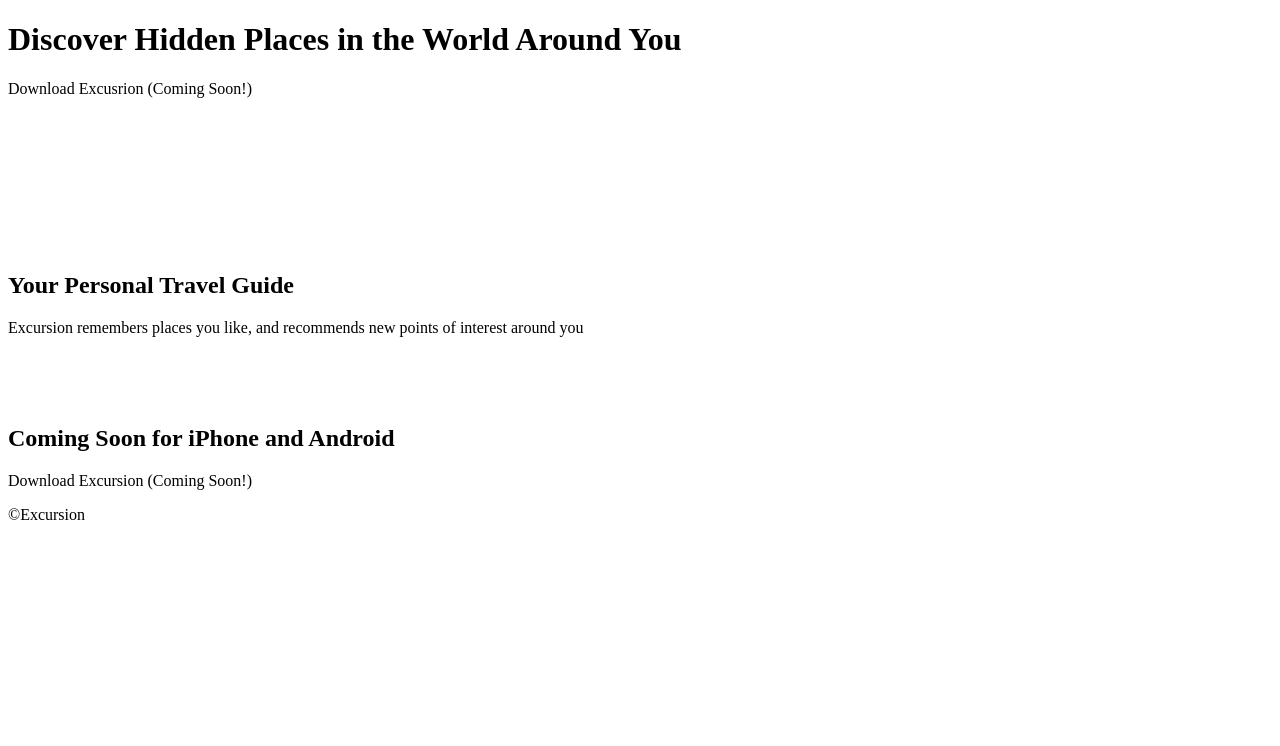
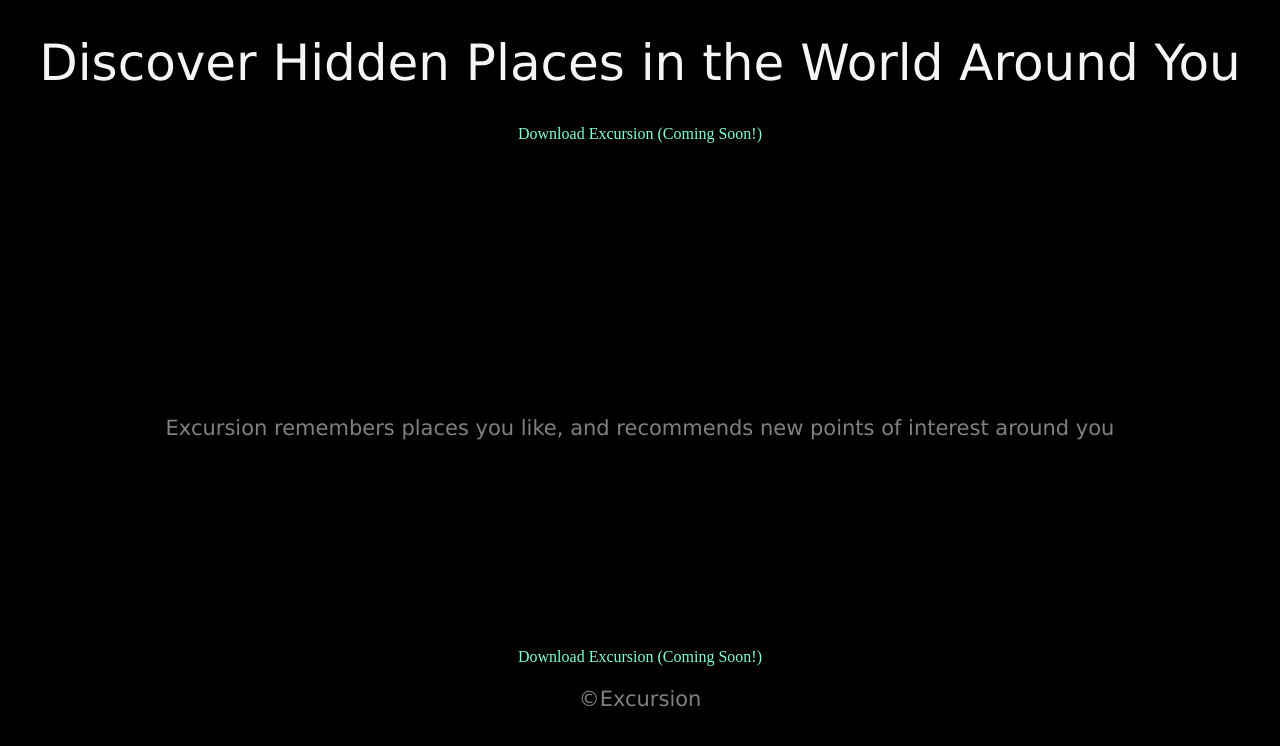
Before and after one commit to RyanBrinklow/excursion, a plain HTML site: page index.html in a window 1280 px wide. Drawn offline with Linux system fonts and the light colour scheme; files that its build step writes are made by us from their sources.

Commit message:
html content and css style

```diff
--- a/index.html
+++ b/index.html
@@ -1,13 +1,13 @@
 <!DOCTYPE html>
 <html lang="en">
     <head>
-        <link rel="stylesheet" src="resources/style.css">
+        <link rel="stylesheet" href="resources/style.css">
         <title>Excursion</title>
     </head>
     <body>
         <header>
             <h1>Discover Hidden Places in the World Around You</h1>
-            <a target="#">Download Excusrion (Coming Soon!)</a>
+            <a target="#">Download Excursion (Coming Soon!)</a>
         </header>
         <main>
             <section>
--- a/resources/css/style.css
+++ b/resources/css/style.css
@@ -0,0 +1,33 @@
+* {
+    background-color: black;
+    text-align: center;
+}
+
+h1 {
+    font-family: Verdana, Geneva, Tahoma, sans-serif;
+    font-weight: normal;
+    font-size: 50px;
+    color: whitesmoke;
+    text-align: center;
+}
+
+h2 {
+    font-family: Verdana, Geneva, Tahoma, sans-serif;
+    font-weight: 300;
+    font-size: 42px;
+}
+
+a {
+    color: aquamarine;
+    font-size: 16px;
+}
+
+p {
+    font-family: Verdana, Geneva, Tahoma, sans-serif;
+    font-size: 21px;
+    color: gray;
+}
+
+footer {
+    text-align: right;
+}
```
